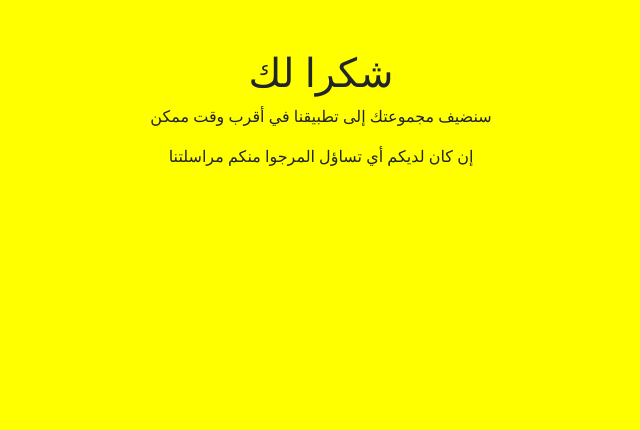
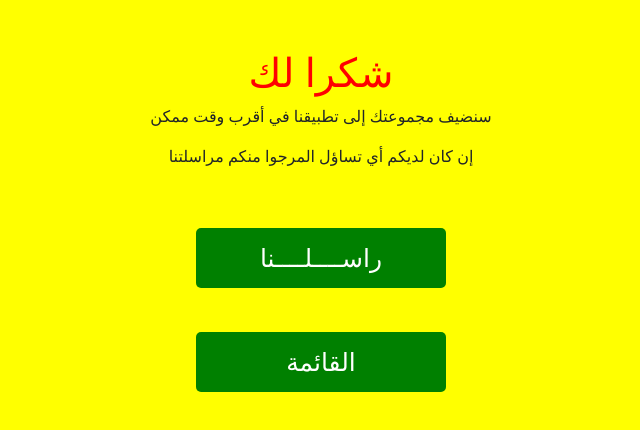
Before and after one commit to chohodapps/addgroupnew, a plain HTML site: page success.html in a window 1280 px wide. Shown: the whole page, without its empty margins (319-959 px from the left). Drawn offline with nearby package versions, Linux system fonts and the light colour scheme.

Commit message:
Add files via upload

```diff
--- a/success.html
+++ b/success.html
@@ -27,9 +27,30 @@ background: yellow;
 
 h1{
 text-align:center;
+color:red;
 
 
 }
+
+
+.modal-open{
+width:250px;
+height:60px;
+font-size: 25px;
+padding: 10px 10px;
+background: green;
+color: white;
+border-radius: 5px;
+outline: none;
+border: none;
+margin-top:20px;
+
+
+}
+.modal-open:hover{
+background: red;
+}
+
 
 
   </style>
@@ -40,6 +61,16 @@ text-align:center;
         <p>سنضيف مجموعتك إلى تطبيقنا في أقرب وقت ممكن</p>
         <p>إن كان لديكم أي تساؤل المرجوا منكم مراسلتنا</p>
     </div>
+           <br>
+         <a href="https://chohodapps.github.io/formsubmit"><button class="modal-open"
+data-modal="modal1">راســــلــــنا</button></a>
+ <br>
+
+       <br>
+         <a href="go:home"><button class="modal-open"
+data-modal="modal1">القائمة</button></a>
+ <br>
+
 
     <!-- Optional JavaScript; choose one of the two! -->
 
```
